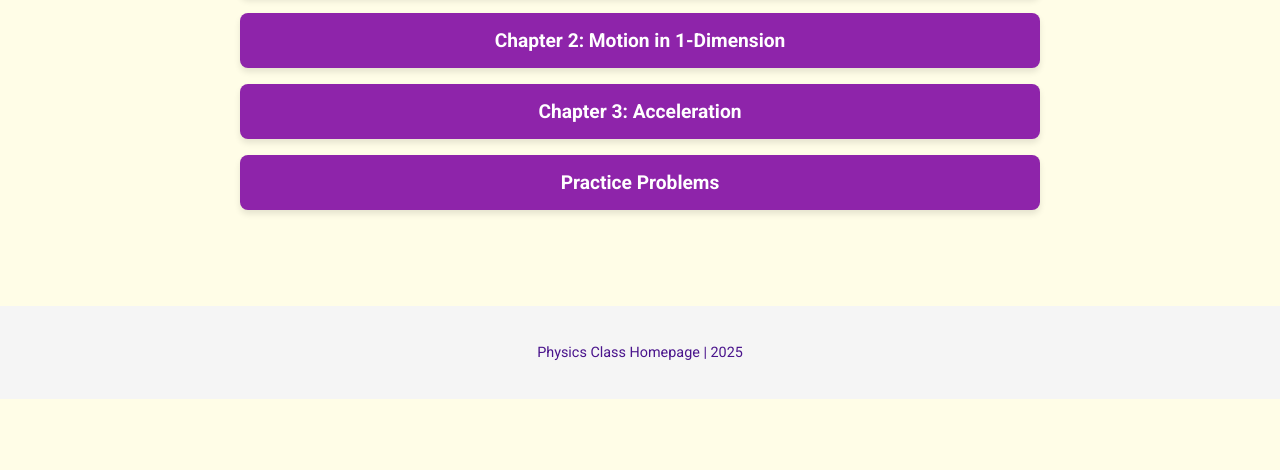
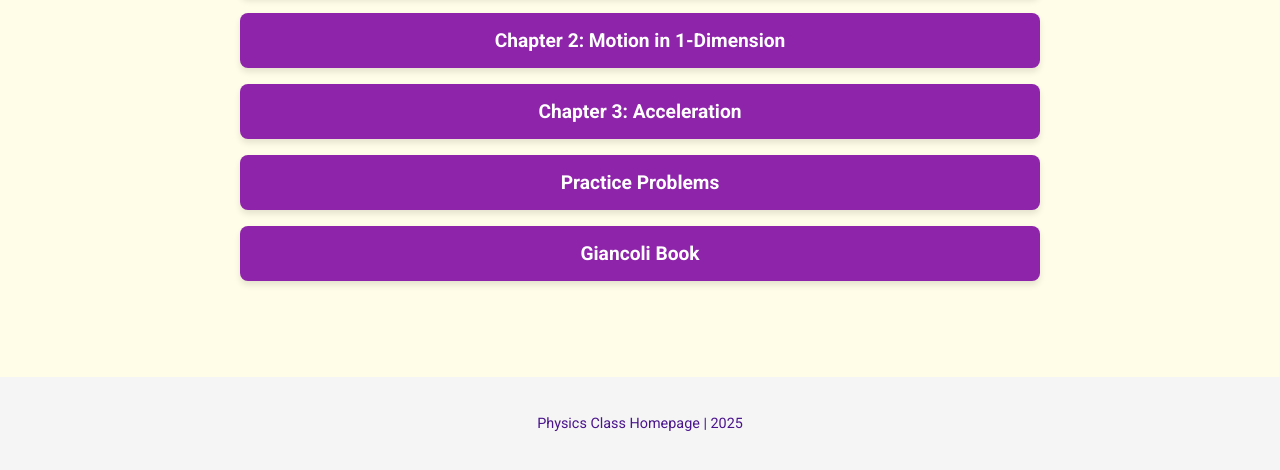
Before and after one commit to frankmartinez-teachercnsp/Presentaciones, a plain HTML site: page index.html in a window 1280 px wide. Shown: the part 346-816 px from the top of the page. Drawn offline with Linux system fonts and the light colour scheme.

Commit message:
index.html

```diff
--- a/index.html
+++ b/index.html
@@ -23,6 +23,7 @@
             <li><a href="chapter2.html">Chapter 2: Motion in 1-Dimension</a></li>
             <li><a href="chapter3.html">Chapter 3: Acceleration</a></li>
             <li><a href="practice-problems.html">Practice Problems</a></li>
+            <li><a href="Copy of Fisica para Ciencias e Ingenieros, Giancoli 4ta Edicion Vol. 1.pdf" target="_blank">Giancoli Book</a></li>
             </ul>
     </main>
 
@@ -31,4 +32,5 @@
     </footer>
 
 </body>
+
 </html>
```
